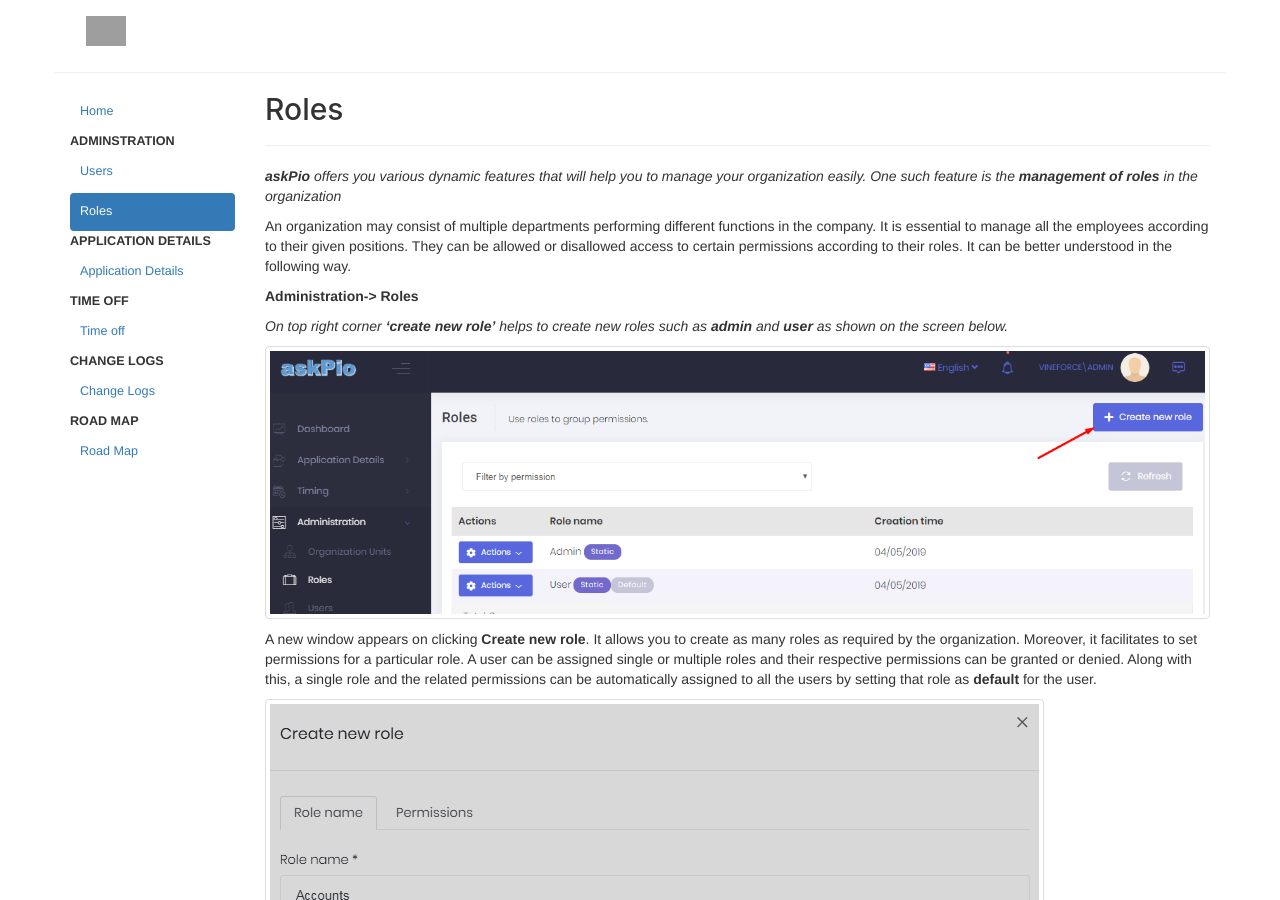
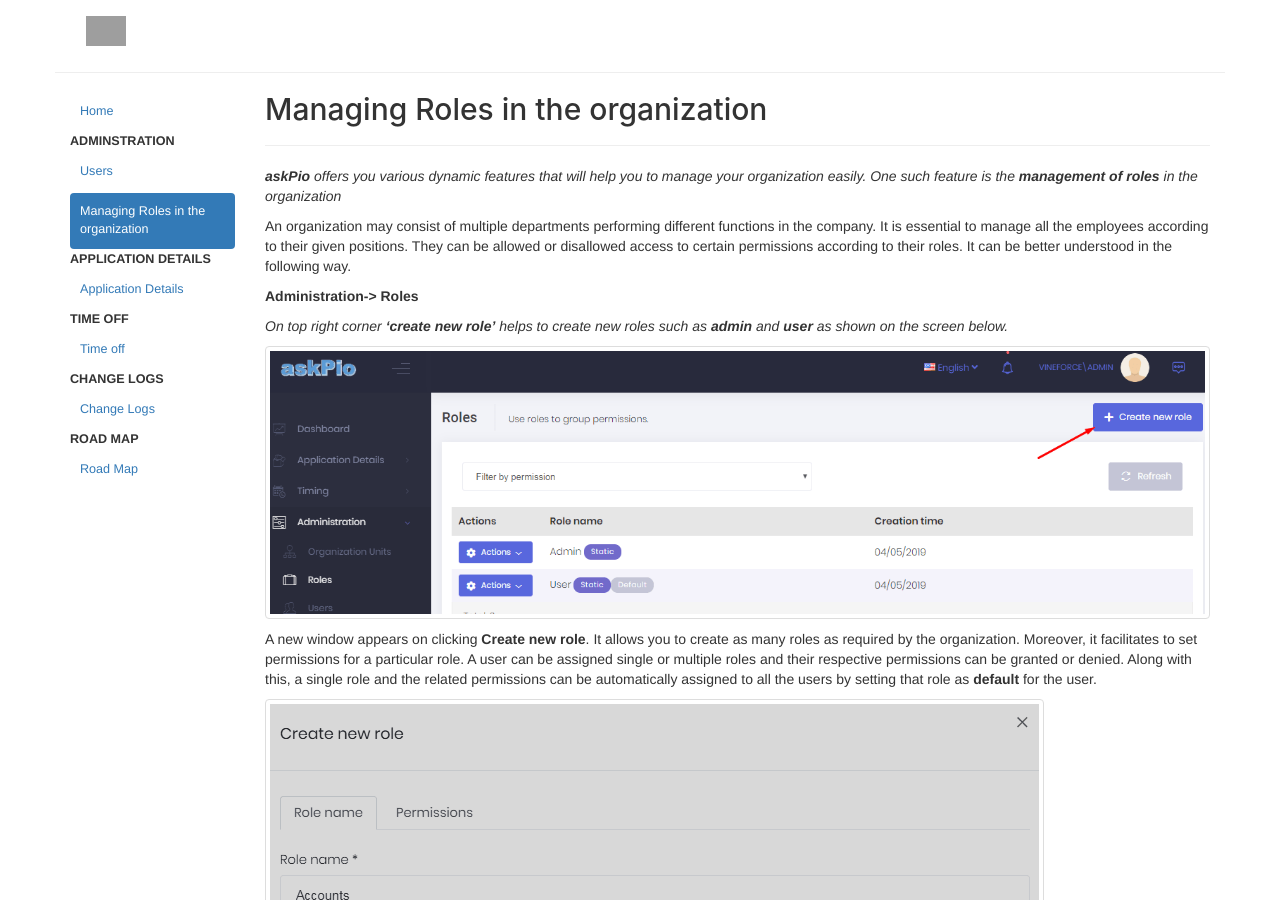
Before and after one commit to Harshgupta71/askPio_Documentation, a Jekyll site: the page built from _posts/2019-01-01-Role.md, in a window 1280 px wide and 900 px high. Built offline with Jekyll 4.4.1, drawn with Linux system fonts in a browser that asks for light colours; comment, search, counter and statistics services are not loaded; grey boxes are pictures that could not be loaded.

Commit message:
Update 2019-01-01-Role.md

```diff
--- a/_posts/2019-01-01-Role.md
+++ b/_posts/2019-01-01-Role.md
@@ -1,6 +1,6 @@
 ---
 layout: page
-title: "Roles"
+title: "Managing Roles in the organization"
 category: admin
 date: 2019-01-01 15:39:29
 ---
```
